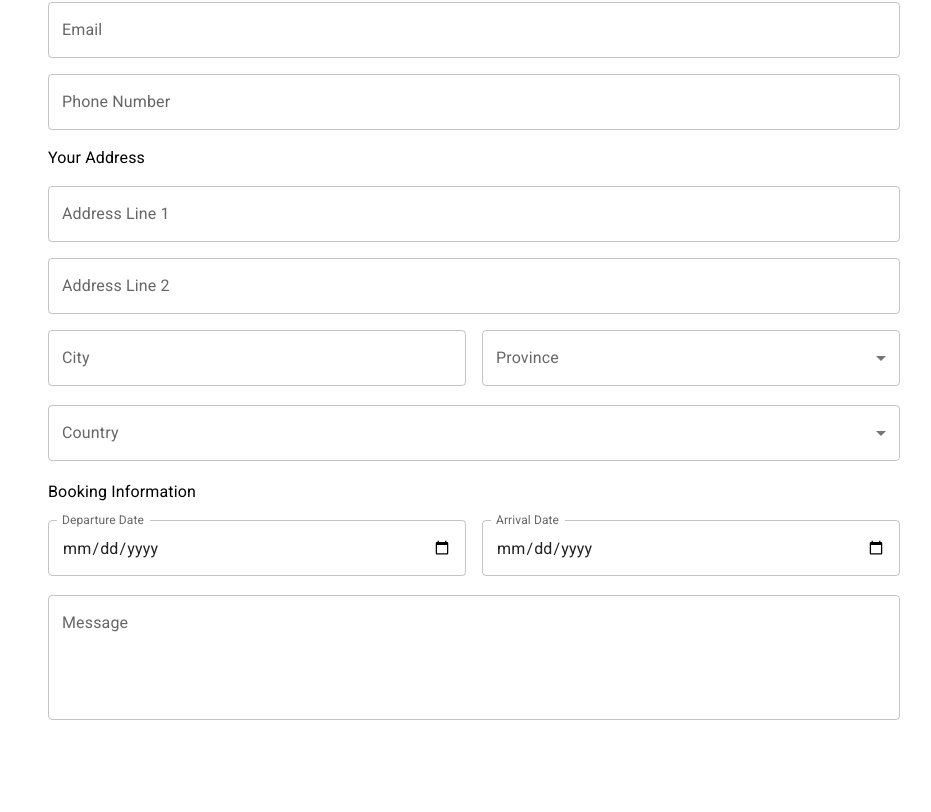
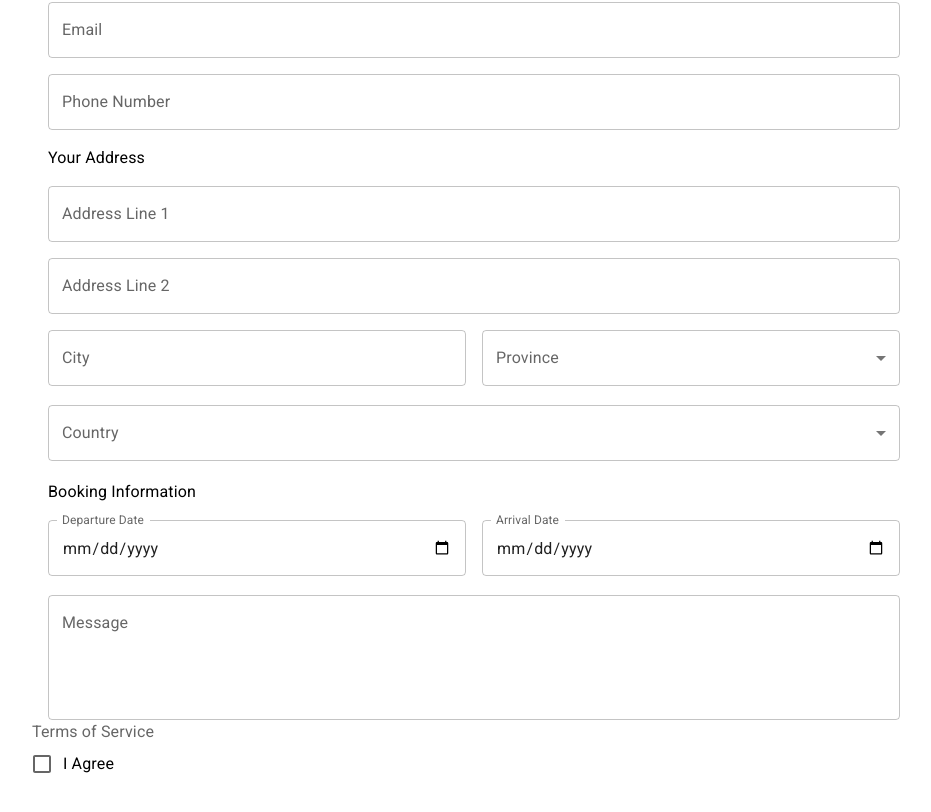
Before and after one commit to CJM1994/mui-formik, a React (Create React App) app: page / in a window 1280 px wide. Shown: the part 214-1026 px from the top of the page, without its empty margins (166-1097 px from the left). Before the commit the page ends 998 px from the top, so only its background shows below. Built offline with nearby package versions, Linux system fonts and the light colour scheme.

Commit message:
add formik managed checkbox component

```diff
--- a/src/App.tsx
+++ b/src/App.tsx
@@ -5,12 +5,13 @@ import { jsx, css } from "@emotion/react";
 import { Container, createTheme, Grid, Typography } from "@mui/material";
 import { Formik, Form } from "formik";
 import * as Yup from "yup";
+import CheckboxWrapper from "./components/FormsUI/CheckboxWrapper";
+import DateTimePicker from "./components/FormsUI/DateTimePicker";
+import SelectorWrap from "./components/FormsUI/SelectorWrap";
+import TextFieldWrap from "./components/FormsUI/TextFieldWrap";
+import selectorOptions from "./data/selectorOptions.json";
 import Header from "./components/Header";
-import TextFieldWrap from "./components/FormsUI/TextFieldWrap";
-import SelectorWrap from "./components/FormsUI/SelectorWrap";
-import selectorOptions from "./data/selectorOptions.json";
 import "./styles/App.css";
-import DateTimePicker from "./components/FormsUI/DateTimePicker";
 
 // Would need to refactor and use ThemeProvider if theme was being used in other components
 const theme = createTheme({ spacing: 8 }); // use createTheme hook to create a theme object
@@ -35,6 +36,7 @@ const INITIAL_FORM_STATE = {
   departureDate: new Date(),
   arrivalDate: new Date(),
   message: "",
+  termsOfService: false,
 };
 
 const phoneRegExp =
@@ -186,6 +188,11 @@ const App = () => {
                       rows={4}
                     />
                   </Grid>
+                  <CheckboxWrapper
+                    name="termsOfService"
+                    label="I Agree"
+                    legend="Terms of Service"
+                  />
                 </Grid>
               </Form>
             </Formik>
--- /dev/null
+++ b/src/components/FormsUI/CheckboxWrapper/index.tsx
@@ -0,0 +1,49 @@
+import {
+  Checkbox,
+  FormControl,
+  FormControlLabel,
+  FormGroup,
+  FormLabel,
+} from "@mui/material";
+import { useField, useFormikContext } from "formik";
+import React from "react";
+
+interface Props {
+  name: string;
+  label: string;
+  legend: string;
+}
+
+const CheckboxWrapper = ({
+  name,
+  label,
+  legend,
+  ...props
+}: Props): JSX.Element => {
+  const [field, meta, helpers] = useField(name);
+  const { setFieldValue } = useFormikContext();
+
+  const handleChange = (event: React.ChangeEvent<HTMLInputElement>) => {
+    const checked = event.target.checked;
+    setFieldValue(name, checked);
+  };
+
+  const checkboxProps = {
+    ...field,
+    onChange: handleChange,
+  };
+
+  return (
+    <FormControl>
+      <FormGroup>
+        <FormLabel component={"legend"}>{legend}</FormLabel>
+        <FormControlLabel
+          control={<Checkbox {...checkboxProps} />}
+          label={label}
+        ></FormControlLabel>
+      </FormGroup>
+    </FormControl>
+  );
+};
+
+export default CheckboxWrapper;
```
